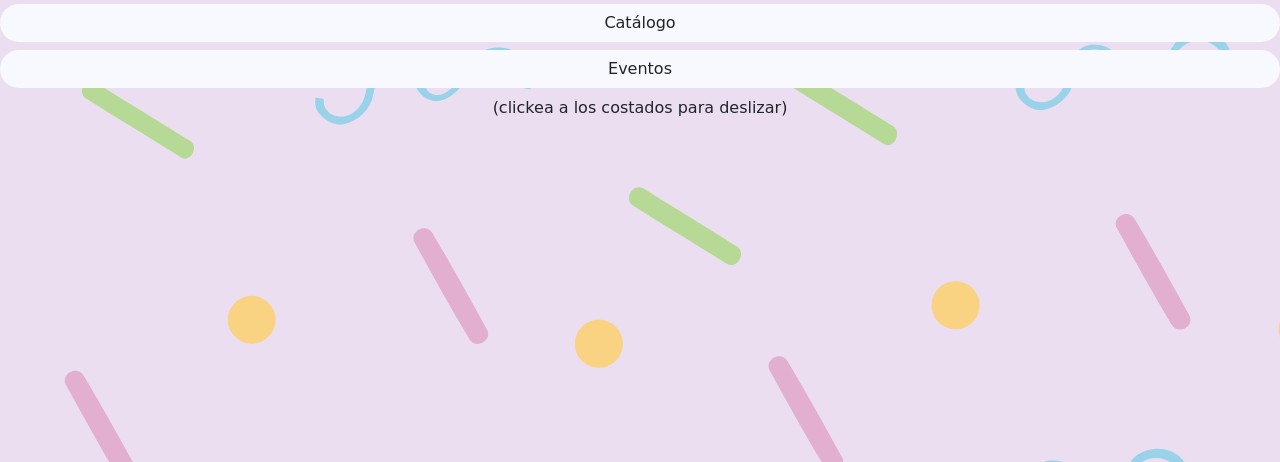
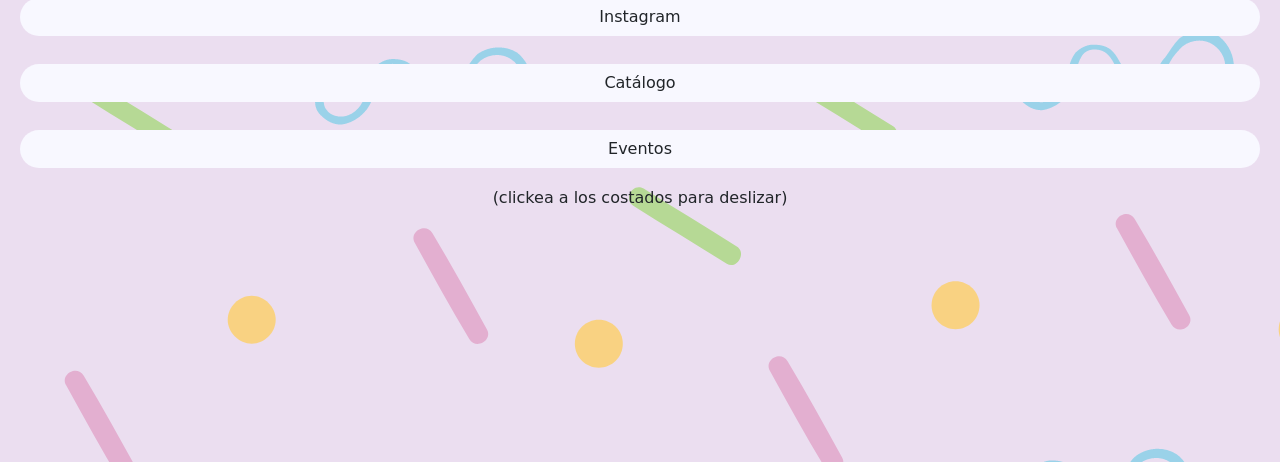
Before and after one commit to brunosilvaasp/Daniela.pastryshop, a plain HTML site: page index.html in a window 1280 px wide. Shown: the part 338-800 px from the top of the page. Drawn offline with nearby package versions, Linux system fonts and the light colour scheme.

Commit message:
agregué cambios como creador

```diff
--- a/estilo.css
+++ b/estilo.css
@@ -15,6 +15,7 @@ background-image: url(fondo\ Daniela\ page.png)  ;}
 .d-grid{
       text-decoration: none;
       border-radius: 20px;
+      margin: 10px;
 }
 #aclaracion{
       font-family: 'Dancing Script', cursive;
--- a/index.html
+++ b/index.html
@@ -17,7 +17,7 @@
 
    </div>
 
-     <div class="d-grid gap-2" >
+     <div class="d-grid gap-2" id="botones" >
         <a id="boton1" class="d-grid gap-2"  href="https://wa.me/message/D756UQEC5QVZD1"><button class="btn" type="button">WhatsApp</button></a>
         <a id="boton" class="d-grid gap-2" href="https://instagram.com/danielarodriguezpasteleria?igshid=YmMyMTA2M2Y="> <button class="btn" type="button"> Instagram </button></a>
         <a id="boton1" class="d-grid gap-2"  href="https://brunosilvaasp.github.io/pastryshop/"><button class="btn" type="button">Catálogo</button></a>
```
